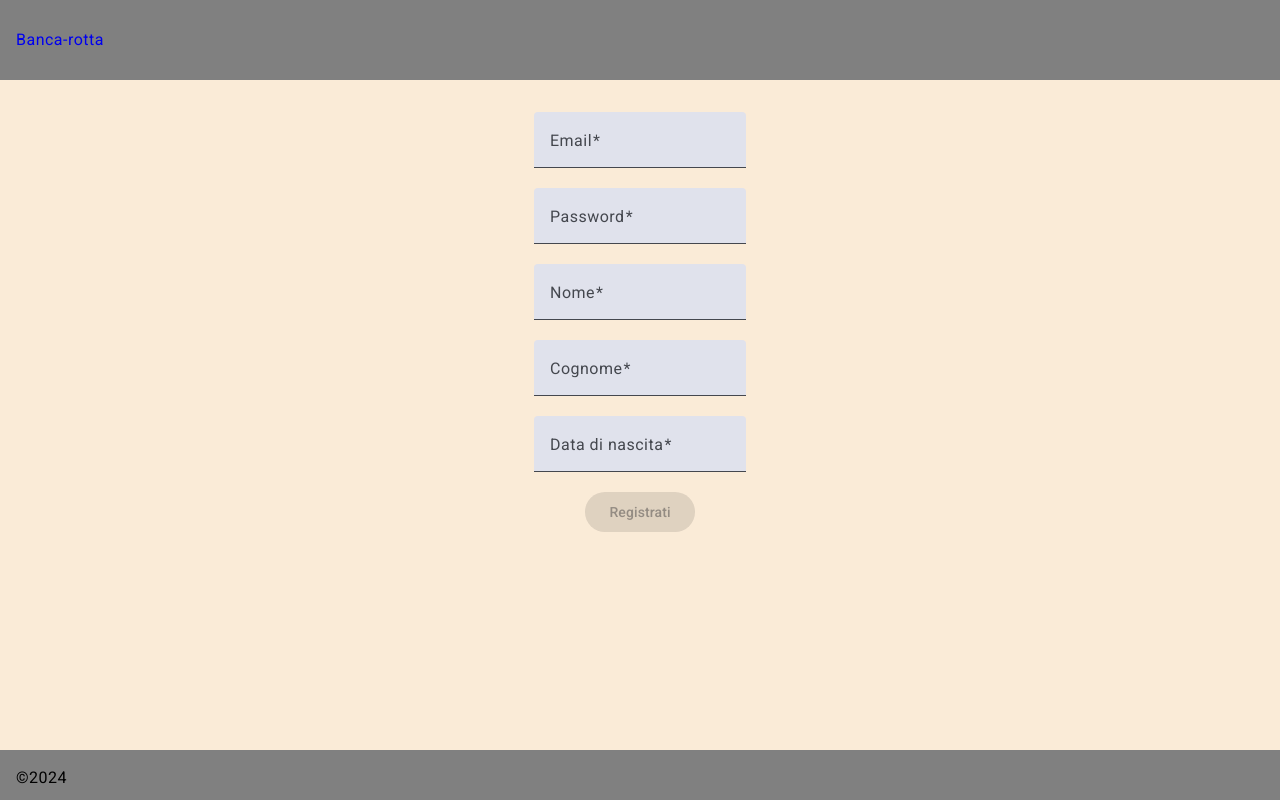
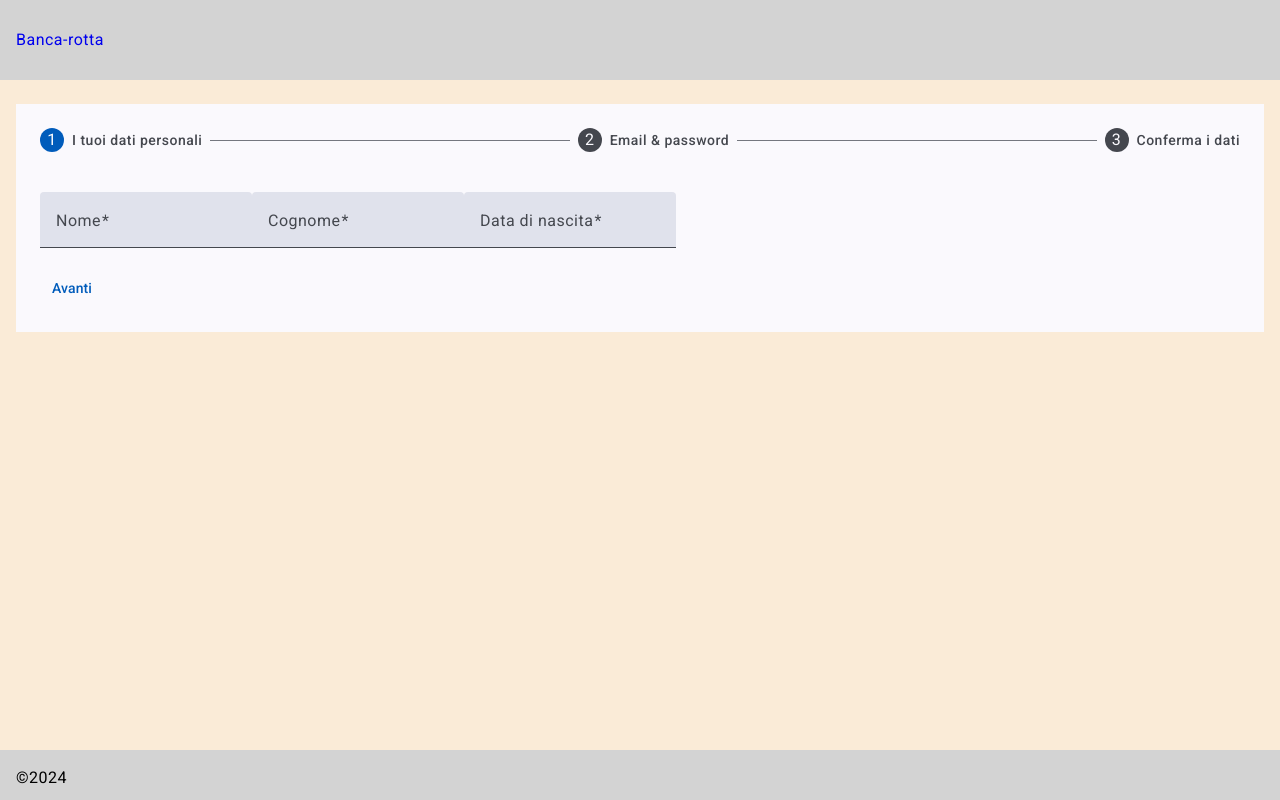
Before and after one commit to AntonioPupatello/Bancarotta, an Angular app: page /signin in a window 1280 px wide. Built offline with nearby package versions, Linux system fonts and the light colour scheme.

Commit message:
moltobene

```diff
--- a/src/app/components/layout/layout.component.scss
+++ b/src/app/components/layout/layout.component.scss
@@ -22,7 +22,7 @@ $base-spacing: 1rem;
 
 header{
     grid-area: header;
-    background: grey;
+    background: lightgray;
     @include flex-element;
     justify-content: space-between;
     align-items: center;
@@ -42,7 +42,7 @@ main{
 footer{
     @include flex-element;
     grid-area:footer;
-    background: grey
+    background: lightgrey
 }
 
 .accesso  {
--- /dev/null
+++ b/src/app/components/stepper/stepper.component.html
@@ -0,0 +1,54 @@
+<!--
+<button mat-raised-button (click)="isEditable = !isEditable">
+  {{!isEditable ? 'Enable edit mode' : 'Disable edit mode'}}
+</button>
+-->
+  <mat-stepper linear #stepper>
+    <mat-step [stepControl]="firstFormGroup">
+      <form [formGroup]="firstFormGroup">
+        <ng-template matStepLabel>I tuoi dati personali</ng-template>
+        <mat-form-field>
+          <mat-label>Nome</mat-label>
+          <input matInput formControlName="firstCtrl" placeholder="Last name, First name" required>
+        </mat-form-field>
+        <mat-form-field>
+          <mat-label>Cognome</mat-label>
+          <input matInput formControlName="firstCtrl" placeholder="Last name, First name" required>
+        </mat-form-field>
+        <mat-form-field>
+          <mat-label>Data di nascita</mat-label>
+          <input matInput formControlName="firstCtrl" placeholder="Last name, First name" required>
+        </mat-form-field>
+        <div>
+          <button mat-button matStepperNext>Avanti</button>
+        </div>
+      </form>
+    </mat-step>
+    <mat-step [stepControl]="secondFormGroup">
+      <form [formGroup]="secondFormGroup">
+        <ng-template matStepLabel>Email & password</ng-template>
+        <mat-form-field>
+          <mat-label>Email</mat-label>
+          <input matInput formControlName="secondCtrl" placeholder="Ex. 1 Main St, New York, NY"
+                 required>
+        </mat-form-field>
+        <mat-form-field>
+          <mat-label>Password</mat-label>
+          <input matInput formControlName="secondCtrl" placeholder="Ex. 1 Main St, New York, NY"
+                 required>
+        </mat-form-field>
+        <div>
+          <button mat-button matStepperPrevious>Indietro</button>
+          <button mat-button matStepperNext>Avanti</button>
+        </div>
+      </form>
+    </mat-step>
+    <mat-step>
+      <ng-template matStepLabel>Conferma i dati</ng-template>
+      <p>Prima di procedere alla registrazione, confermare i dati inseriti.</p>
+      <div>
+        <button mat-button matStepperPrevious>Indietro</button>
+        <button mat-button (click)="stepper.reset()">Reset</button>
+      </div>
+    </mat-step>
+  </mat-stepper>
--- /dev/null
+++ b/src/app/components/stepper/stepper.component.scss
@@ -0,0 +1,7 @@
+.mat-stepper-horizontal {
+    margin-top: 8px;
+  }
+
+  .mat-mdc-form-field {
+    margin-top: 16px;
+  }
--- /dev/null
+++ b/src/app/components/stepper/stepper.component.ts
@@ -0,0 +1,35 @@
+import {Component} from '@angular/core';
+import {FormBuilder, Validators, FormsModule, ReactiveFormsModule} from '@angular/forms';
+import {MatInputModule} from '@angular/material/input';
+import {MatFormFieldModule} from '@angular/material/form-field';
+import {MatStepperModule} from '@angular/material/stepper';
+import {MatButtonModule} from '@angular/material/button';
+
+/**
+ * @title Stepper with editable steps
+ */
+@Component({
+  selector: 'stepper',
+  templateUrl: 'stepper.component.html',
+  styleUrl: 'stepper.component.scss',
+  standalone: true,
+  imports: [
+    MatButtonModule,
+    MatStepperModule,
+    FormsModule,
+    ReactiveFormsModule,
+    MatFormFieldModule,
+    MatInputModule,
+  ],
+})
+export class StepperEditableExample {
+  firstFormGroup = this._formBuilder.group({
+    firstCtrl: ['', Validators.required],
+  });
+  secondFormGroup = this._formBuilder.group({
+    secondCtrl: ['', Validators.required],
+  });
+  //isEditable = false;
+
+  constructor(private _formBuilder: FormBuilder) {}
+}
--- /dev/null
+++ b/src/app/components/tabs/tabs.component.html
@@ -0,0 +1,5 @@
+<mat-tab-group animationDuration="2000ms">
+    <mat-tab label="First"> Content 1 </mat-tab>
+    <mat-tab label="Second"> Content 2 </mat-tab>
+    <mat-tab label="Third"><app-contact></app-contact></mat-tab>
+</mat-tab-group>
--- /dev/null
+++ b/src/app/components/tabs/tabs.component.scss
@@ -0,0 +1,3 @@
+.mat-tab-group {
+    margin-bottom: 48px;
+  }
--- a/src/app/pages/home/home.component.html
+++ b/src/app/pages/home/home.component.html
@@ -21,9 +21,16 @@
     </ng-container>
     <ng-container>
         <div class="welcome">
-            <h1>Benvenuto nella banca</h1>
-            <p>Lorem ipsum dolor sit amet consectetur adipisicing elit. Mollitia nihil id, a culpa sunt blanditiis odit unde ut nesciunt aliquam aspernatur delectus autem. Quae, ducimus.</p>
+            <h1>Benvenuto nella nostra banca</h1>
+            <p>
+                Benvenuto su Banca-Rotta, la tua soluzione per tutte le esigenze finanziarie, con un tocco di ironia! Offriamo una gamma completa di servizi bancari, dai conti correnti ai prestiti personali, dalle carte di credito ai mutui ipotecari. Nonostante il nostro nome possa sembrare uno scherzo, ci impegniamo a offrirti il meglio, anche se a volte inciampiamo lungo il percorso.
+                Esplora il nostro sito per scoprire i nostri prodotti e servizi, le ultime novità finanziarie e come possiamo aiutarti a gestire le tue finanze, anche nei momenti più "rotti". Unisciti a noi in questo viaggio verso un futuro finanziario più stabile, con un pizzico di humor!
+            </p>
         </div>
+
+        <tab-group></tab-group>
+
+
         <div>
             <img src="/src/assets/images/image1.webp" alt="Logo" class="image1">
         </div>
--- a/src/app/pages/home/home.component.scss
+++ b/src/app/pages/home/home.component.scss
@@ -8,7 +8,7 @@
     }
 
     p {
-      font-size: 1.5em;
+      font-size: 1em;
     }
 }
 
--- a/src/app/pages/home/home.component.ts
+++ b/src/app/pages/home/home.component.ts
@@ -3,11 +3,13 @@ import { RouterModule } from '@angular/router';
 import { MatButtonModule } from '@angular/material/button';
 import { MatToolbarModule } from '@angular/material/toolbar';
 import { LayoutComponent } from '../../components/layout/layout.component';
+import { ContactComponent } from '../contact/contact.component';
+import { TabGroupBasicExample } from '../../components/tabs/tabs.component';
 
 @Component({
   selector: 'app-home',
   standalone: true,
-  imports: [RouterModule, MatButtonModule, MatToolbarModule, LayoutComponent],
+  imports: [RouterModule, MatButtonModule, MatToolbarModule, LayoutComponent, ContactComponent, TabGroupBasicExample],
   templateUrl: './home.component.html',
   styleUrl: './home.component.scss'
 })
--- a/src/app/pages/signin/signin.component.html
+++ b/src/app/pages/signin/signin.component.html
@@ -1,4 +1,6 @@
 <app-layout>
+    <stepper></stepper>
+    <!--
     <form #homeform="ngForm" (ngSubmit)="onSubmit(homeform)" class="login">
         <mat-form-field appearance="fill">
             <mat-label>Email</mat-label>
@@ -22,4 +24,5 @@
         </mat-form-field>
         <button mat-raised-button color="primary" type="submit" [disabled]="!homeform.valid">Registrati</button>
     </form>
+    -->
 </app-layout>
--- a/src/app/pages/signin/signin.component.ts
+++ b/src/app/pages/signin/signin.component.ts
@@ -5,11 +5,12 @@ import { MatFormFieldModule } from '@angular/material/form-field';
 import { MatInputModule } from '@angular/material/input';
 import { RouterModule } from '@angular/router';
 import { LayoutComponent } from '../../components/layout/layout.component';
+import { StepperEditableExample } from '../../components/stepper/stepper.component';
 
 @Component({
   selector: 'app-signin',
   standalone: true,
-  imports: [RouterModule, FormsModule, MatInputModule, MatFormFieldModule, MatButtonModule, FormsModule, LayoutComponent],
+  imports: [RouterModule, FormsModule, MatInputModule, MatFormFieldModule, MatButtonModule, FormsModule, LayoutComponent,StepperEditableExample ],
   templateUrl: './signin.component.html',
   styleUrl: './signin.component.scss'
 })
```
Also changed, not shown: src/app/components/tabs/tabs.component.ts (added, +15 -0 lines), 2 other files (tests, documents, lock files or other folders).
